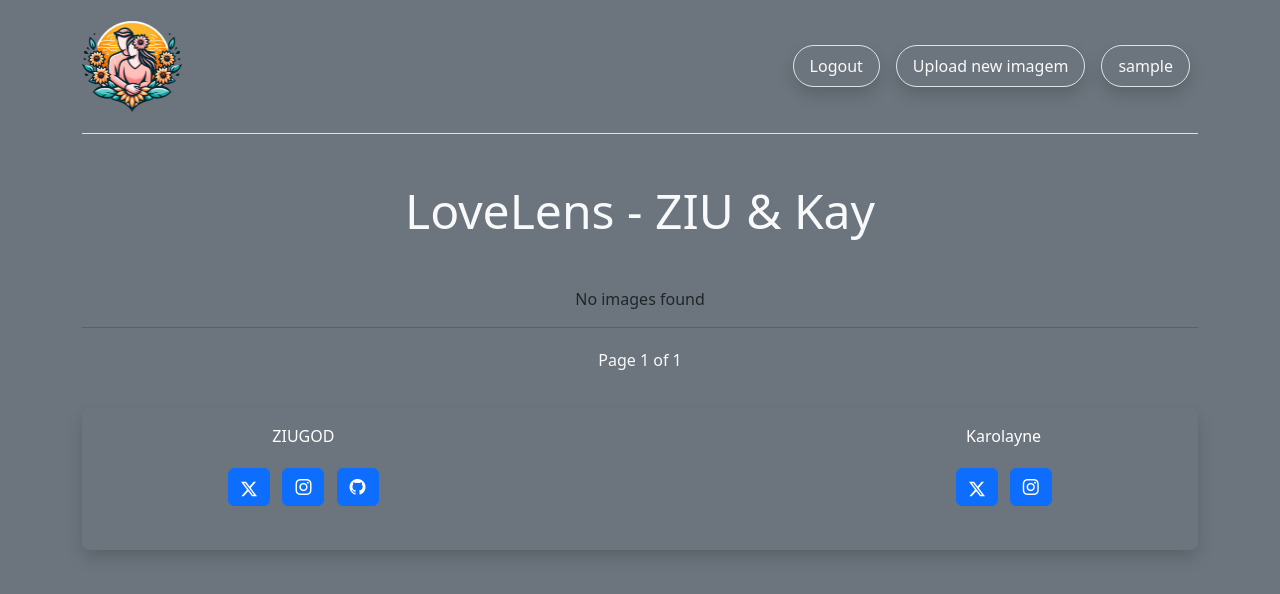
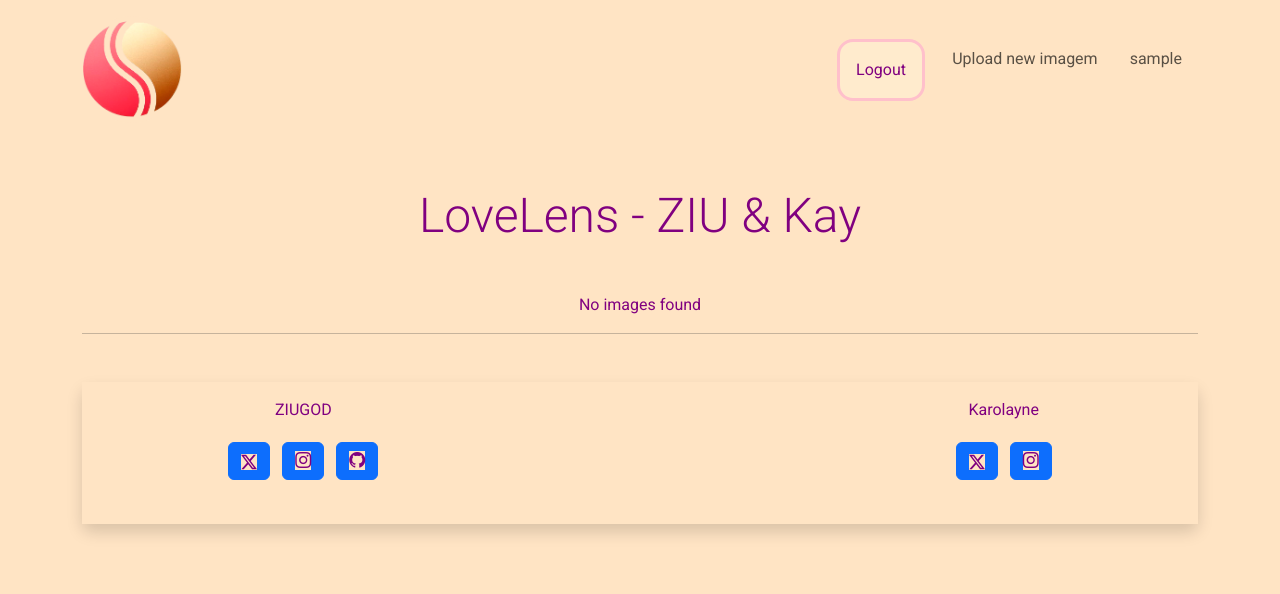
Before and after one commit to ZIUGOD/LoveLens, a Django app: page / in a window 1280 px wide. Shown: the top 594 px of the page. Run offline with Django 3.2, Linux system fonts and the light colour scheme; the visitor is signed in with stand-in values (Sample User, id 1); data that the repository does not hold is empty; some libraries are stand-ins or nearby versions.

Commit message:
checkpoint

```diff
--- a/LoveLens/features/members/urls.py
+++ b/LoveLens/features/members/urls.py
@@ -9,6 +9,7 @@ It includes the following URL patterns:
 from django.urls import path
 from .views import MemberLoginView, UserProfileView, SignUpView
 
+
 urlpatterns = [
     path("login/", MemberLoginView.as_view(), name="login_user"),
     path("<str:username>/", UserProfileView.as_view(), name="user_profile"),
--- /dev/null
+++ b/LoveLens/static/css/components/base.css
@@ -0,0 +1,25 @@
+@import url('https://fonts.googleapis.com/css2?family=Roboto:ital,wght@0,100;0,300;0,400;0,500;0,700;0,900;1,100;1,300;1,400;1,500;1,700;1,900&display=swap');
+
+::selection {
+    background-color: pink;
+    color: purple;
+    border-radius: 1em;
+}
+
+* {
+    margin: 0;
+    padding: 0;
+    box-sizing: border-box;
+    text-decoration: none;
+    color: purple;
+    background-color: bisque;
+    font-size: 1em;
+    font-family: "Roboto", sans-serif;
+    font-weight: normal;
+    font-style: normal;
+    transition: 0.3s;
+}
+
+body {
+    background-color: bisque;
+}
--- /dev/null
+++ b/LoveLens/static/css/components/header.css
@@ -0,0 +1,57 @@
+#nyra-home-page {
+    border-radius: 50%;
+}
+
+#lovelens-logo {
+    border-radius: 50%;
+}
+
+#lovelens-logo:hover {
+    filter: brightness(0.9);
+}
+
+#navbar-toggler {
+    color: purple;
+    border: 0.1em solid purple;
+    margin: 0.5em;
+}
+
+#navbar-nav {
+    border: 0.2 em solid lime;
+}
+
+#logout-form {
+    margin: 0;
+    padding: 0;
+}
+
+#logout-button,
+#upload-link,
+#profile-link {
+    color: purple;
+    border: 0.2em solid pink;
+    margin: 0 0.2em 0 0.2em;
+    background: blanchedalmond;
+    border-radius: 1em;
+    padding: 1em;
+    transition: 0.3s;
+}
+
+#logout-button:hover,
+#upload-link:hover,
+#profile-link:hover {
+    box-shadow: 0 0 1em purple;
+    transition: 0.3s;
+}
+
+#non-auth-nav {
+    /* Estilos para a navegação não autenticada */
+}
+
+#login-item {
+    /* Estilos para o item de login */
+}
+
+#login-link {
+    /* Estilos para o link de login */
+}
--- /dev/null
+++ b/LoveLens/static/css/gallery/index.css
@@ -0,0 +1,3 @@
+h2 {
+    color: purple;
+}
--- a/LoveLens/templates/components/base.html
+++ b/LoveLens/templates/components/base.html
@@ -1,6 +1,7 @@
 {% load static %}
 <!DOCTYPE html>
 <html lang="pt-br">
+    <head>
         <meta charset="UTF-8">
         <meta name="viewport"
               content="width=device-width, initial-scale=1, userscalable=no"
@@ -18,14 +19,12 @@
             {% block title %}
             {% endblock title %}
         </title>
-    <style>
-        ::selection {
-            background-color: pink;
-            color: purple;
-        }
-    </style>
+        <link rel="stylesheet" href="{% static 'css/components/base.css' %}">
+        {% block head %}
+        {% endblock head %}
+    </head>
     {% include "components/header.html" %}
-    <body class="container bg-secondary">
+    <body class="container">
         {% block content %}
         {% endblock content %}
     </body>
--- a/LoveLens/templates/components/header.html
+++ b/LoveLens/templates/components/header.html
@@ -1,11 +1,15 @@
 {% load static %}
+{% block head %}
+    <link rel="stylesheet" href="{% static 'css/components/header.css' %}">
+{% endblock head %}
 {% block content %}
-    <header class="navbar navbar-expand-md navbar-light d-flex flex-wrap justify-content-between py-3 mb-4 border-bottom bg-secondary">
+    <header class="navbar navbar-expand-md d-flex flex-wrap justify-content-between py-3 mb-4">
         <a id="nyra-home-page"
            href="{% url 'home_page' %}"
            class="navbar-brand d-flex align-items-center justify-content-center mb-1 mb-md-0 me-md-auto">
             <img src="{% static 'images/logo.png' %}"
-                 class="img-fluid rounded-4"
+                 id=""
+                 class="img-fluid"
                  alt="lovelens"
                  width="100"
                  height="100">
@@ -27,23 +31,18 @@
                               class="nav-tem p-2 text-center flex-fill"
                               action="{% url 'logout' %}">
                             {% csrf_token %}
-                            <button id="logout-button"
-                                    class="nav-link text-light shadow rounded-5 px-3 py-2 border rounded 4"
-                                    type="submit">Logout</button>
+                            <button id="logout-button" class="nav-link" type="submit">Logout</button>
                         </form>
                         <li class="nav-item p-2 flex-fill">
-                            <a href="{% url 'gallery:new_image' %}"
-                               class="nav-link text-light shadow rounded-5 px-3 py-2 border rounded 4">Upload new imagem</a>
+                            <a href="{% url 'gallery:new_image' %}" class="nav-link">Upload new imagem</a>
                         </li>
                         <li class="nav-item p-2 flex-fill">
-                            <a href="{% url 'user_profile' user.username %}"
-                               class="nav-link text-light shadow rounded-5 px-3 py-2 border rounded 4">{{ user.username }}</a>
+                            <a href="{% url 'user_profile' user.username %}" class="nav-link">{{ user.username }}</a>
                         </li>
                     {% else %}
                         <ul class="navbar-nav text-center">
                             <li class="nav-item p-2 flex-fill">
-                                <a href="{% url 'login_user' %}"
-                                   class="nav-link text-light shadow rounded-5 px-3 py-2 border rounded 4">Login</a>
+                                <a href="{% url 'login_user' %}" class="nav-link">Login</a>
                             </li>
                         </ul>
                     {% endif %}
--- a/LoveLens/templates/gallery/create_image.html
+++ b/LoveLens/templates/gallery/create_image.html
@@ -5,7 +5,7 @@
     - Upload Image
 {% endblock title %}
 {% block content %}
-    <div class="bg-secondary text-white text-center rounded-3 shadow border border-1 py-3">
+    <div class="text-center py-3">
         <h2 class="display-5">Enviar Nova Imagem</h2>
         <form method="post"
               enctype="multipart/form-data"
--- a/LoveLens/templates/gallery/index.html
+++ b/LoveLens/templates/gallery/index.html
@@ -1,12 +1,15 @@
 {% extends "components/base.html" %}
 {% load static %}
+{% block head %}
+    <link rel="stylesheet" href="{% static 'css/gallery/index.css' %}">
+{% endblock head %}
 {% block title %}
     - Home
 {% endblock title %}
 {% block content %}
-    <h2 class="my-5 text-center display-5 text-light">LoveLens - ZIU & Kay</h2>
+    <h2 class="my-5 text-center display-5">LoveLens - ZIU & Kay</h2>
     {% if images %}
-        <div class="row shadow rounded-4 m-1 align-self-center flex-fill">
+        <div class="row rounded-4 m-1 align-self-center flex-fill">
             {% for image in images %}
                 <div class="col-md-2 p-1 align-items-center align-self-center">
                     <a href="{% url 'gallery:read_image' image.id %}">
@@ -16,7 +19,7 @@
                              width="{{ image.width }}"
                              height="{{ image.height }}">
                     </a>
-                    <p class="card-text text-center text-dark my-1 mx-0">{{ image.upload_date }}</p>
+                    <p class="card-text text-center my-1 mx-0">{{ image.upload_date }}</p>
                 </div>
             {% endfor %}
         </div>
@@ -24,30 +27,37 @@
         <p class="text-center mt-2">No images found</p>
     {% endif %}
     <hr>
-    <div class="d-flex column p-1 justify-content-center align-items-center align-self-center text-center">
-        <nav aria-label="Page navigation example">
+    <div id="pagination-container"
+         class="d-flex column justify-content-center align-items-center align-self-center text-center">
+        <nav aria-label="pagination">
             <ul class="pagination">
-                <div class="pagination">
+                <div class="container">
                     {% if page_obj.has_previous %}
-                        {% comment %} <a href="?page=1" class="btn btn-secondary">First page</a> {% endcomment %}
-                        <a href="?page={{ page_obj.previous_page_number }}"
-                           class="btn btn-warning mx-2">Previous page</a>
+                        <a id="previous-page"
+                           href="?page={{ page_obj.previous_page_number }}"
+                           class="btn mx-2">Previous page ({{ page_obj.previous_page_number }})</a>
                     {% endif %}
-                    {% if page_obj.paginator.num_pages > 1 %}
-                        <a href="?page=1"
-                           class="btn {% if page_obj.number == 1 %}btn-primary{% else %}btn-secondary{% endif %} mx-2">1</a>
+                    {% if page_obj.paginator.num_pages > 1 and page_obj.number > 3 %}
+                        <a id="page-1" href="?page=1" class="btn m-1">1</a>
                     {% endif %}
-                    {% if page_obj.paginator.num_pages > 2 %}
-                        <a href="?page=2"
-                           class="btn {% if page_obj.number == 3 %}btn-primary{% else %}btn-secondary{% endif %} mx-2">2</a>
+                    {% if page_obj.paginator.num_pages > 2 and page_obj.number > 3 %}
+                        <a id="page-2" href="?page=2" class="btn m-1 mx-2">2</a>
                     {% endif %}
                     {% if page_obj.has_next %}
-                        <a href="?page={{ page_obj.next_page_number }}"
-                           class="btn btn-primary mx-2">Next page</a>
+                        <a id="next-page"
+                           href="?page={{ page_obj.next_page_number }}"
+                           class="btn m-1">Next page ({{ page_obj.next_page_number }})</a>
+                    {% endif %}
+                    {% if page_obj.pagination.num_pages > 10 %}
+                        <a id="last-page"
+                           href="?page={{ page_obj.paginator.num_pages }}"
+                           class="btn m-1">Last page ({{ page_obj.paginator.num_pages }})</a>
                     {% endif %}
                 </div>
             </ul>
         </nav>
-        <p class="text-center text-light">Page {{ page_obj.number }} of {{ page_obj.paginator.num_pages }}</p>
     </div>
+    {% if page_obj.paginator.num_pages > 1 %}
+        <p id="page-info" class="text-center">Page {{ page_obj.number }} of {{ page_obj.paginator.num_pages }}</p>
+    {% endif %}
 {% endblock content %}
```
Also changed, not shown: LoveLens/templates/gallery/detail_image.html (+5 -5 lines), requirements.txt (+6 -1 lines), LoveLens/static/images/logo.png. Lines whose indentation alone changed are shown as unchanged.
